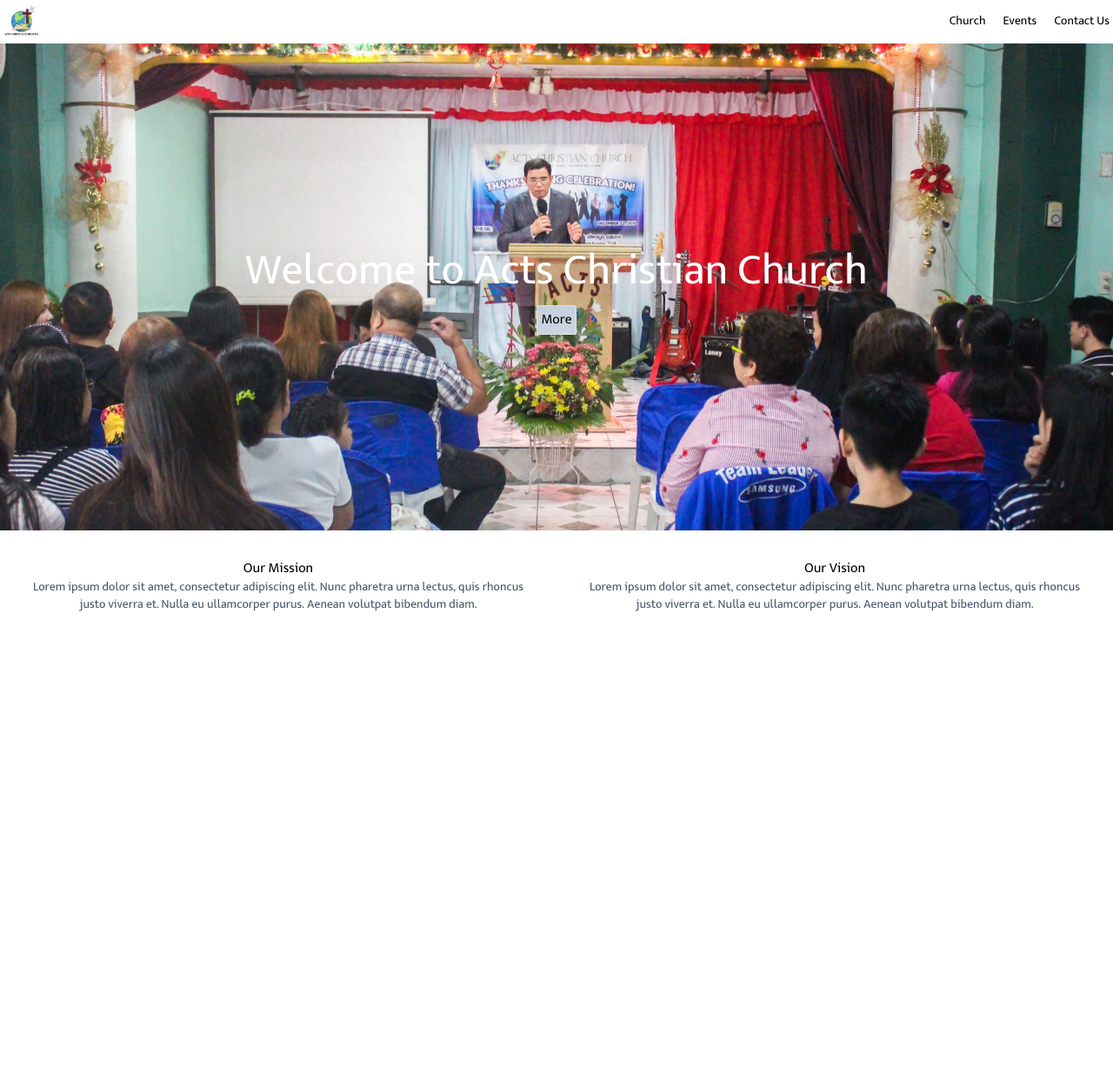
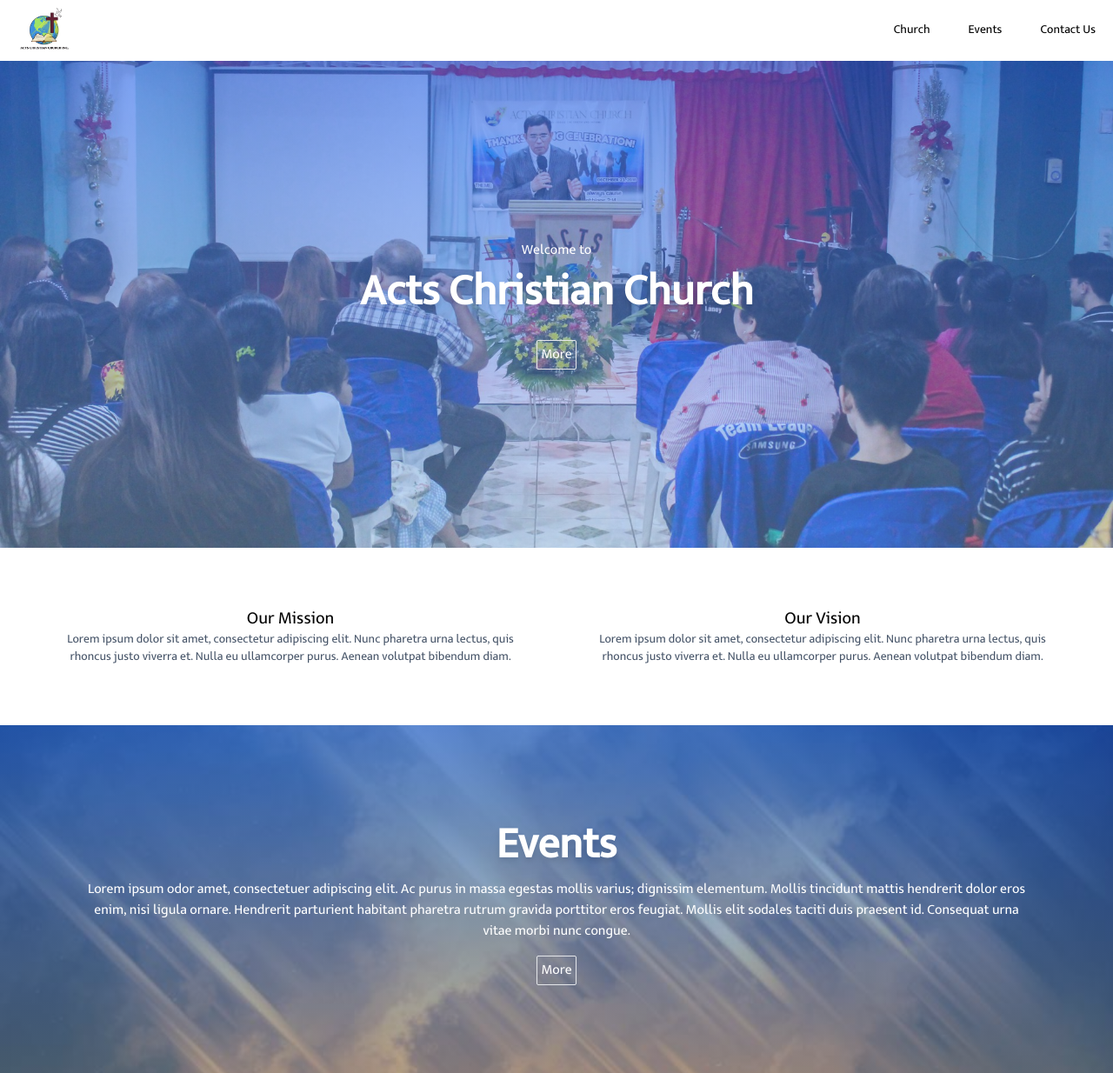
Before and after one commit to wionquintela/acts-church, a React (Create React App) app: page / in a window 1280 px wide. Shown: the whole page at 87% size. Before the commit the page ends 800 px from the top, so only its background shows below. Built offline with nearby package versions, Linux system fonts and the light colour scheme.

Commit message:
added event page holder

```diff
--- a/public/index.html
+++ b/public/index.html
@@ -3,11 +3,11 @@
 
 <head>
   <meta charset="utf-8" />
-  <link rel="icon" href="%PUBLIC_URL%/favicon.ico" />
+  <link rel="icon" href="%PUBLIC_URL%/acts_logo.ico" />
   <meta name="viewport" content="width=device-width, initial-scale=1" />
   <meta name="theme-color" content="#000000" />
   <meta name="description" content="Web site created using create-react-app" />
-  <link rel="apple-touch-icon" href="%PUBLIC_URL%/logo192.png" />
+  <link rel="apple-touch-icon" href="%PUBLIC_URL%/acts_logo.ico" />
   <!--
       manifest.json provides metadata used when your web app is installed on a
       user's mobile device or desktop. See https://developers.google.com/web/fundamentals/web-app-manifest/
--- a/src/App.js
+++ b/src/App.js
@@ -1,12 +1,12 @@
 import Navbar from "./components/Navbar";
 import Header from "./components/Header";
-import Events from "./components/Events";
+import InfoPage from "./components/InfoPage";
 function App() {
   return (
     <div className="App">
       <Navbar />
       <Header />
-      <Events />
+      <InfoPage />
     </div>
   );
 }
--- a/src/components/Cards.js
+++ b/src/components/Cards.js
@@ -1,8 +1,22 @@
-export default function Cards({styling, title, text}) {
+export default function Cards({ styling, title, text, titleStyle, img, invertedCard }) {
     return (
         <div className={styling}>
-            <h3 className="">{title}</h3>
-            <p className="text-slate-600 text-sm">{text}</p>
+           {invertedCard ?  <div className="flex flex-wrap sm:flex-nowrap">
+                <div className={img ? "w-full sm:w-1/2" : ""}>
+                    {img && <img src={img} alt="" className="w-full h-auto object-cover" />}
+                </div>
+                <div className={`p-2 ${img ? "w-full sm:w-1/2 p-5 flex justify-center items-center flex-col" : ""}`}>
+                    <h3 className={`${img ? "sm:text-[50px] text-[25px] text-center" : ""} ${titleStyle}`}>{title}</h3>
+                    <p className="text-slate-600 text-sm">{text}</p>
+                </div>
+            </div> : <div className="flex flex-wrap sm:flex-nowrap">
+                <div className={`p-2 ${img ? "w-full sm:w-1/2 p-5 flex justify-center items-center flex-col" : ""}`}>
+                    <h3 className={`${img ? "sm:text-[50px] text-[25px] text-center" : ""} ${titleStyle}`}>{title}</h3>
+                    <p className="text-slate-600 text-sm">{text}</p>
+                </div><div className={img ? "w-full sm:w-1/2" : ""}>
+                    {img && <img src={img} alt="" className="w-full h-auto object-cover" />}
+                </div>
+            </div>}
         </div>
-    )
+    );
 }
--- a/src/components/Events.js
+++ /dev/null
@@ -1,12 +0,0 @@
-import Cards from "./Cards"
-export default function Events() {
-    return (
-        <div>
-            <div className="flex flex-wrap sm:flex-nowrap">
-            <Cards styling="sm:w-1/2 w-full p-8 text-center" title="Our Mission" text="Lorem ipsum dolor sit amet, consectetur adipiscing elit. Nunc pharetra urna lectus, quis rhoncus justo viverra et. Nulla eu ullamcorper purus. Aenean volutpat bibendum diam. "/>
-            <Cards styling="sm:w-1/2 w-full p-8 text-center"title="Our Vision" text="Lorem ipsum dolor sit amet, consectetur adipiscing elit. Nunc pharetra urna lectus, quis rhoncus justo viverra et. Nulla eu ullamcorper purus. Aenean volutpat bibendum diam. "/>
-        </div>
-
-        </div>
-    )
-}
--- a/src/components/Header.js
+++ b/src/components/Header.js
@@ -1,10 +1,29 @@
 import bg from "../assets/header.jpg";
+import logo from "../assets/acts_logo.png";
 
 export default function Header() {
     return (
-        <div className="flex justify-center align-middle items-center flex-col text-center p-10 sm:p-[100px]"  style={{ backgroundImage: `url(${bg})`, backgroundSize: 'cover', backgroundAttachment: 'fixed', backgroundPosition: 'center', height: '70vh' }}>
-            <h1 className="text-[50px] text-white drop-shadow-2xl">Welcome to Acts Christian Church</h1>
-            <button className="text-md border rounded-sm p-1 bg-slate-300"><a href="">More  </a></button>
+        <div
+            className="relative flex justify-center items-center flex-col text-center p-10 sm:p-[100px]"
+            style={{
+                backgroundImage: `url(${bg})`,
+                backgroundSize: 'cover',
+                backgroundAttachment: 'fixed',
+                backgroundPosition: 'center',
+                height: '70vh',
+            }}
+        >
+            {/* Gradient Overlay */}
+            <div className="absolute inset-0 bg-gradient-to-b from-blue-600/60 to-blue-300/40"></div>
+
+            {/* Content */}
+            <div className="relative z-10">
+                <h4 className="text-white">Welcome to</h4>
+                <h1 className="text-[50px] text-white drop-shadow-lg font-semibold"> Acts Christian Church</h1>
+                <button className="text-md border rounded-sm p-1 text-white hover:scale-105 delay-75 mt-4">
+                    <a href="">More</a>
+                </button>
+            </div>
         </div>
-    )
+    );
 }
--- /dev/null
+++ b/src/components/InfoPage.js
@@ -0,0 +1,43 @@
+import Cards from "./Cards"
+import bg from "../assets/background_1.jpg"
+export default function InfoPage() {
+    return (
+        <div>
+            <div className="flex flex-wrap sm:flex-nowrap sm:p-7" id="church">
+            <Cards styling="sm:w-1/2 w-full p-8 text-center" title="Our Mission" titleStyle="text-xl" text="Lorem ipsum dolor sit amet, consectetur adipiscing elit. Nunc pharetra urna lectus, quis rhoncus justo viverra et. Nulla eu ullamcorper purus. Aenean volutpat bibendum diam. "/>
+            <Cards styling="sm:w-1/2 w-full p-8 text-center"title="Our Vision" titleStyle="text-xl" text="Lorem ipsum dolor sit amet, consectetur adipiscing elit. Nunc pharetra urna lectus, quis rhoncus justo viverra et. Nulla eu ullamcorper purus. Aenean volutpat bibendum diam. "/>
+        </div>
+        <div
+                    className="relative flex justify-center items-center flex-col text-center p-10 sm:p-[100px]"
+                    style={{
+                        backgroundImage: `url(${bg})`,
+                        backgroundSize: 'cover',
+                        backgroundAttachment: 'fixed',
+                        backgroundPosition: 'center',
+                        height: '50vh',
+                    }}
+                >
+                    {/* Gradient Overlay */}
+                    <div className="absolute inset-0 bg-gradient-to-b from-blue-600/60 to-blue-300/40"></div>
+
+                    {/* Content */}
+                    <div className="relative z-10 ">
+                        <h1 className="text-[50px] text-white drop-shadow-lg font-semibold">Events</h1>
+                        <p className="text-white">Lorem ipsum odor amet, consectetuer adipiscing elit. Ac purus in massa egestas mollis varius;
+    dignissim elementum. Mollis tincidunt mattis hendrerit dolor eros enim, nisi ligula ornare.
+    Hendrerit parturient habitant pharetra rutrum gravida porttitor eros feugiat. Mollis elit
+    sodales taciti duis praesent id. Consequat urna vitae morbi nunc congue.</p>
+                        <button className="text-md border rounded-sm p-1 text-white hover:scale-105 delay-75 mt-4">
+                            <a href="">More</a>
+                        </button>
+                    </div>
+                </div>
+
+                {/*Responsive Card Layout*/}
+
+             {/*<div className="flex justify-center bg-sky-600 items-center gap-5 flex-wrap">
+              <Cards styling="border  w-full" img="https://imagedelivery.net/HHwzmHgltKa2rO5RHhbhqQ/8be2d580-6382-4d52-97af-91c8056c0e00/public" title="Bible study" text="Lorem ipsum dolor sit amet, consectetur adipiscing elit. Nunc pharetra urna lectus, quis rhoncus justo viverra et. Nulla eu ullamcorper purus. Aenean volutpat bibendum diam."/>
+             </div> */}
+        </div>
+    )
+}
--- a/src/components/Navbar.js
+++ b/src/components/Navbar.js
@@ -3,11 +3,11 @@ import logo from "../assets/acts_logo.png";
 export default function Navbar() {
     return (
        <div>
-            <ul className=" flex justify-end align-middle items-center space-x-3">
-                <li className="mr-auto"><img src={logo} className="w-[50px]" alt="" / ></li>
-                <li className=" p-1"><h3 className="text-sm"><a href="">Church</a></h3></li>
-                <li className=" p-1"><h3 className="text-sm"><a href="">Events</a></h3></li>
-                <li className=" p-1"><h3 className="text-sm"><a href="">Contact Us</a></h3></li>
+            <ul className=" flex justify-end align-middle items-center sm:space-x-9 space-x-6 pl-4 pr-4">
+                <li className="mr-auto"><img src={logo} className="w-[70px]" alt="" / ></li>
+                <li className=" p-1"><h3 className="text-sm"><a href="#church">Church</a></h3></li>
+                <li className=" p-1"><h3 className="text-sm"><a href="#events">Events</a></h3></li>
+                <li className=" p-1"><h3 className="text-sm"><a href="#contact">Contact Us</a></h3></li>
             </ul>
        </div>
     );
--- a/src/index.css
+++ b/src/index.css
@@ -7,11 +7,16 @@
   src: url("../public/font/SebneueRegular-eAGm.otf");
 }
 
+html {
+  scroll-behavior: smooth;
+}
+
 body {
   margin: 0;
   font-family: font;
   -webkit-font-smoothing: antialiased;
   -moz-osx-font-smoothing: grayscale;
+
 }
 
 code {
```
Also changed, not shown: src/assets/background_1.jpg (added), 1 other file (tests, documents, lock files or other folders).
